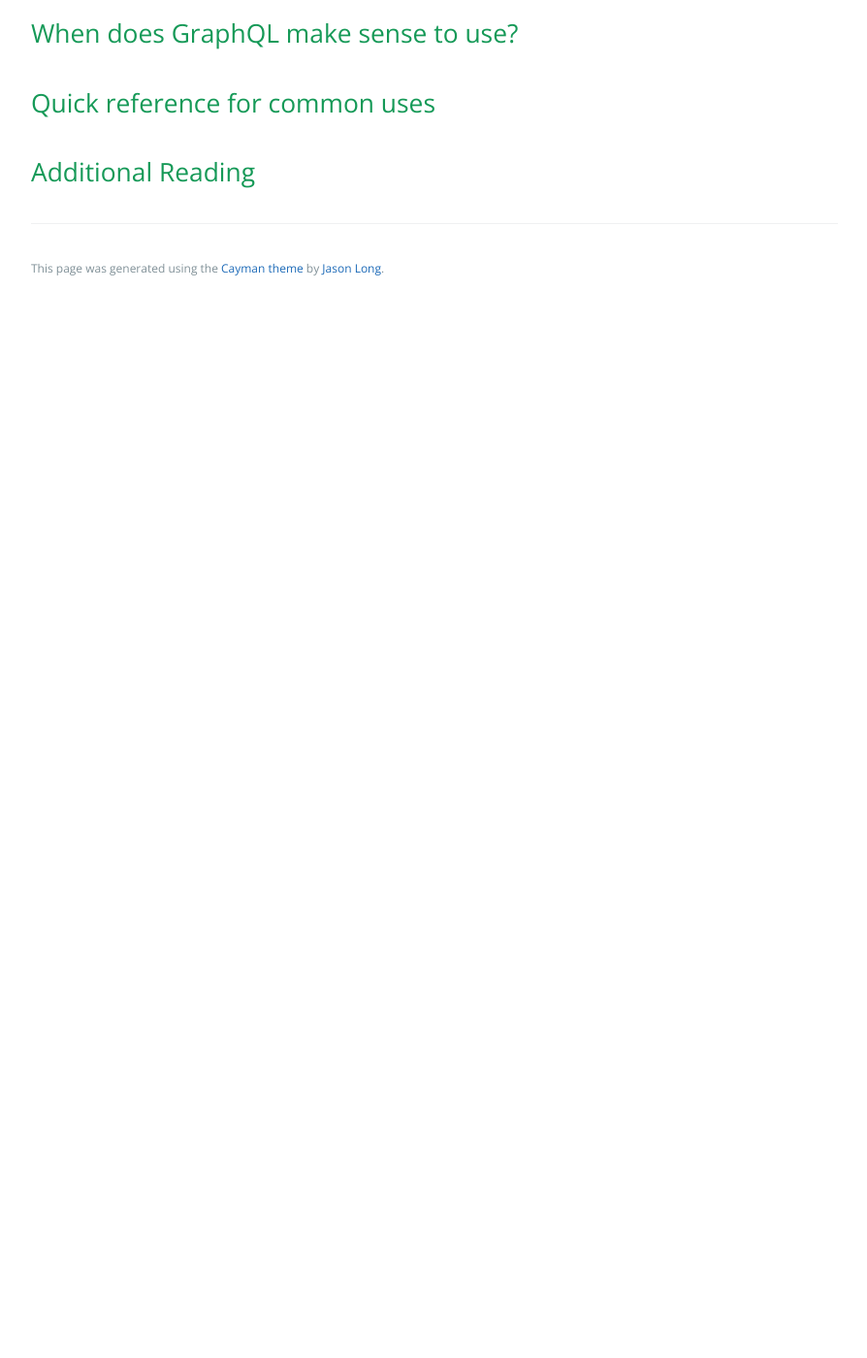
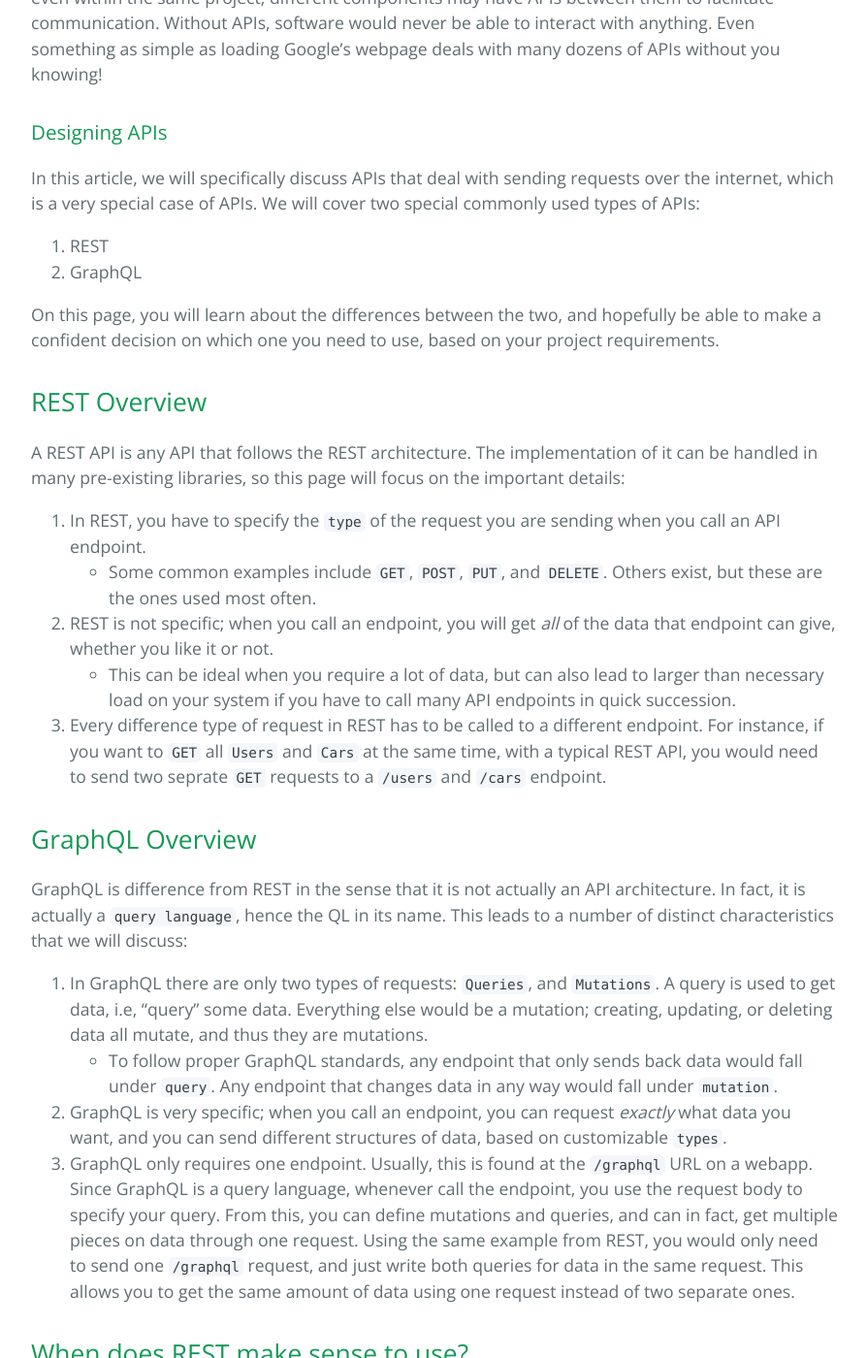
Before and after one commit to learning-software-engineering/learning-software-engineering.github.io, a Jekyll site: the page built from Topics/Development_Process/GraphQL_VS_REST.md, in a window 1280 px wide and 1400 px high, scrolled down 789 px. Shown: the whole window at 97% size, without its empty margins (192-1086 px from the left). Built offline with Jekyll 4.4.1, drawn with Linux system fonts in a browser that asks for light colours; our own code applies the rules of GitHub Pages for plain Markdown files; before the commit the page ends 1108 px from its top, so only the background shows below that; some of the changed text lies outside the part shown.

Commit message:
write first draft aside from summary

````diff
--- a/Topics/Development_Process/GraphQL_VS_REST.md
+++ b/Topics/Development_Process/GraphQL_VS_REST.md
@@ -1,17 +1,78 @@
 # GraphQL and REST APIs
 ## Overview & Motivation
-- What is an API
-- Why do we need APIs
-- Designing APIs
+### What is an API
+An API is an **application programming interface**, or in simpler words, a way for two pieces of software to communicate with one another.
+
+On this page, we will refer to things called `endpoints`. These are basically access ways for our API - you use these endpoints to communicate with the software.
+
+### Why do we need APIs
+Without APIs, there would be no way for software to communicate between one another. In fact, even within the same project, different components may have APIs between them to facilitate communication. Without APIs, software would never be able to interact with anything. Even something as simple as loading Google's webpage deals with many dozens of APIs without you knowing!
+
+### Designing APIs
+In this article, we will specifically discuss APIs that deal with sending requests over the internet, which is a very special case of APIs. We will cover two special commonly used types of APIs:
+1. REST
+2. GraphQL
+
+On this page, you will learn about the differences between the two, and hopefully be able to make a confident decision on which one you need to use, based on your project requirements.
 
 ## REST Overview
+A REST API is any API that follows the REST architecture. The implementation of it can be handled in many pre-existing libraries, so this page will focus on the important details:
+1. In REST, you have to specify the `type` of the request you are sending when you call an API endpoint.
+    + Some common examples include `GET`, `POST`, `PUT`, and `DELETE`. Others exist, but these are the ones used most often.
+2. REST is not specific; when you call an endpoint, you will get *all* of the data that endpoint can give, whether you like it or not.
+    + This can be ideal when you require a lot of data, but can also lead to larger than necessary load on your system if you have to call many API endpoints in quick succession.
+3. Every difference type of request in REST has to be called to a different endpoint. For instance, if you want to `GET` all `Users` and `Cars` at the same time, with a typical REST API, you would need to send two seprate `GET` requests to a `/users` and `/cars` endpoint.
+
 
 ## GraphQL Overview
+GraphQL is difference from REST in the sense that it is not actually an API architecture. In fact, it is actually a `query language`, hence the QL in its name. This leads to a number of distinct characteristics that we will discuss:
+1. In GraphQL there are only two types of requests: `Queries`, and `Mutations`. A query is used to get data, i.e, "query" some data. Everything else would be a mutation; creating, updating, or deleting data all mutate, and thus they are mutations.
+    + To follow proper GraphQL standards, any endpoint that only sends back data would fall under `query`. Any endpoint that changes data in any way would fall under `mutation`.
+2. GraphQL is very specific; when you call an endpoint, you can request *exactly* what data you want, and you can send different structures of data, based on customizable `types`.
+3. GraphQL only requires one endpoint. Usually, this is found at the `/graphql` URL on a webapp. Since GraphQL is a query language, whenever call the endpoint, you use the request body to specify your query. From this, you can define mutations and queries, and can in fact, get multiple pieces on data through one request. Using the same example from REST, you would only need to send one `/graphql` request, and just write both queries for data in the same request. This allows you to get the same amount of data using one request instead of two separate ones.
+
 
 ## When does REST make sense to use?
+REST makes the most sense if you deal with simple data, and you do not need to only get specific pieces of data; getting all of what you need is okay. In other words, if you're getting a User's data, for instance, you are okay with getting all of their data, instead of just their username for instance.
 
 ## When does GraphQL make sense to use?
+GraphQL makes sense if you are dealing with quite complicated data, especially if it is large swaths of data where you might only need a specific chunk of it. It also makes sense if you need to get numerous different pieces of data at the same time, and want to do so efficiently. GraphQL is much faster than REST in terms of actual efficiency of getting data, but has a trade-off of a complex set up compared to REST.
+
 
 ## Quick reference for common uses
+In JavaScript, you can implement REST APIs through ExpressJS. Here is an example request, where you would call an already existing API request using fetch().
+```javascript
+const response = await fetch("http://example.com/movies.json", {
+  method: "POST",
+  body: JSON.stringify({
+    name: "Barbie",
+    director: "Greta Gerwig",
+    stars: [
+        "Margot Robbie"
+    ]
+  })
+});
+```
+
+You can implement GraphQL in JavaScript with the GraphQL library. Here is an example GraphQL query, where you would get the director of the Barbie movie, similarly to the above request.
+```graphql
+query {
+  getMovie(params: {
+    name: "Barbie"
+  })
+  { director }
+}
+```
+
+For more information on setting up and creating your own API through REST or GraphQL, you can visit their respective documentation here:
+- https://graphql.org/graphql-js/
+- https://expressjs.com/en/starter/hello-world.html
+
+## Summary
 
 ## Additional Reading
+https://www.mulesoft.com/resources/api/what-is-an-api
+https://www.redhat.com/en/topics/api/what-is-a-rest-api
+https://www.ibm.com/topics/rest-apis
+https://www.apollographql.com/blog/graphql/basics/what-is-graphql-introduction/
+https://aws.amazon.com/compare/the-difference-between-graphql-and-rest/
````
